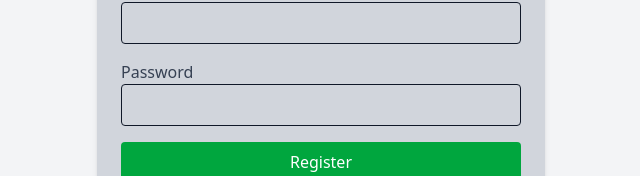
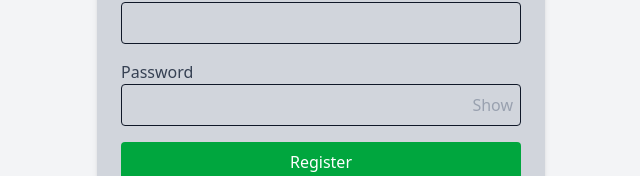
Before and after one commit to RamiroHR/team-task-manager-app, a React (Vite) app in the folder frontend/: page /register in a window 1280 px wide. Shown: the part 206-382 px from the top of the page, without its empty margins (319-959 px from the left). Built offline with nearby package versions, Linux system fonts and the light colour scheme.

Commit message:
feat: add Show/Hide option for password field in Login & Register page. Catch error for registering an already existen user

```diff
--- a/frontend/src/components/Login.jsx
+++ b/frontend/src/components/Login.jsx
@@ -9,6 +9,7 @@ export default function Login() {
   const [username, setUsername] = useState('');
   const [password, setPassword] = useState('');
   const [error, setError] = useState('');
+  const [showPassword, setShowPassword] = useState(false);
   const navigate = useNavigate();
 
   const handleSubmit = async (e) => {
@@ -52,13 +53,25 @@ export default function Login() {
         </div>
         <div className="mb-4">
           <label className="block text-gray-100">Password</label>
+          <div className="relative">
             <input
-            type="password"
+              type={showPassword ? "text" : "password"}
               value={password}
               onChange={(e) => setPassword(e.target.value)}
               className="w-full p-2 border rounded"
               required
             />
+            <button
+              type="button"
+              onClick={() => setShowPassword(!showPassword)}
+              className={`
+                absolute right-2 top-1/2 transform -translate-y-1/2
+                text-gray-600 hover:text-gray-800 focus:outline-none border-none
+              `}
+            >
+              {showPassword ? "Hide" : "Show"}
+            </button>
+          </div>
         </div>
         <button type="submit" className="w-full p-2 bg-blue-500 text-white rounded hover:bg-blue-600">
           Login
--- a/frontend/src/components/Register.jsx
+++ b/frontend/src/components/Register.jsx
@@ -6,6 +6,7 @@ export default function Register() {
   const [username, setUsername] = useState('');
   const [password, setPassword] = useState('');
   const [error, setError] = useState('');
+  const [showPassword, setShowPassword] = useState(false);
   const navigate = useNavigate();
 
   const handleSubmit = async (e) => {
@@ -50,13 +51,25 @@ export default function Register() {
         </div>
         <div className="mb-4">
           <label className="block text-gray-700">Password</label>
+          <div className="relative">
             <input
-            type="password"
+              type={showPassword ? "text" : "password"}
               value={password}
               onChange={(e) => setPassword(e.target.value)}
               className="w-full p-2 border rounded border-gray-900 text-gray-900"
               required
             />
+            <button
+              type="button"
+              onClick={() => setShowPassword(!showPassword)}
+              className={`
+                absolute right-2 top-1/2 transform -translate-y-1/2
+                text-gray-400 hover:text-gray-800 focus:outline-none border-none
+              `}
+            >
+              {showPassword ? "Hide" : "Show"}
+            </button>
+          </div>
         </div>
         <button type="submit" className="w-full p-2 bg-green-600 text-white rounded hover:bg-green-600">
           Register
```
Also changed, not shown: 1 other file (tests, documents, lock files or other folders). Lines whose indentation alone changed are shown as unchanged.
